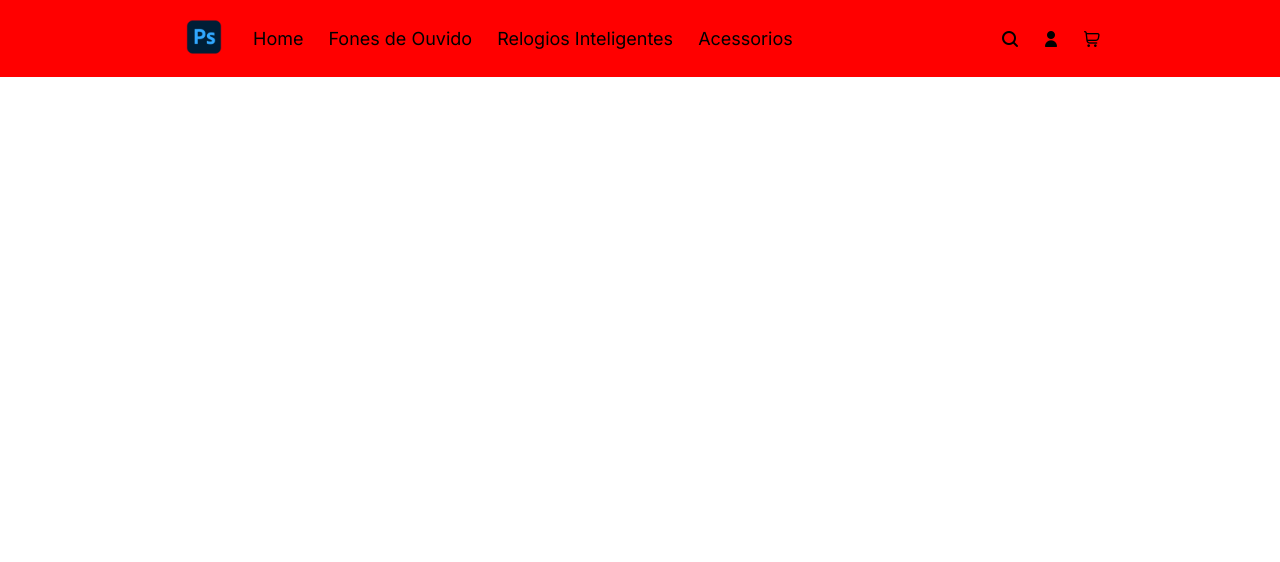
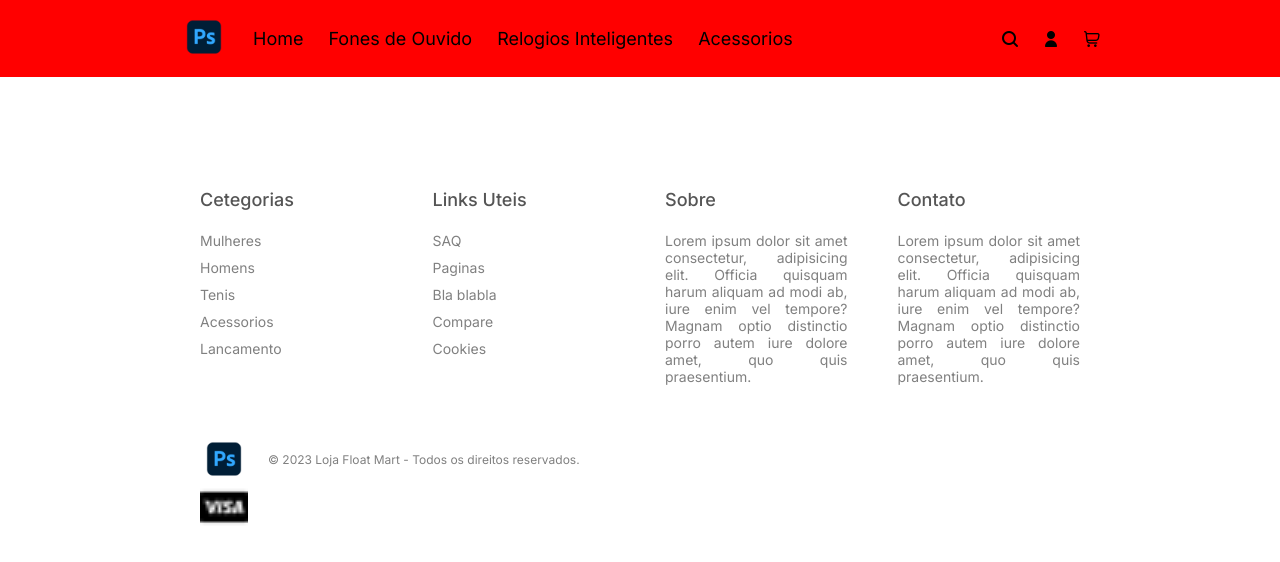
Before and after one commit to diasjoaoluiz/float-web, a Next.js app: page / in a window 1280 px wide. Shown: the top 562 px of the page. Built offline with nearby package versions, Linux system fonts and the light colour scheme.

Commit message:
teste de servidor

```diff
--- a/src/app/page.jsx
+++ b/src/app/page.jsx
@@ -1,11 +1,13 @@
 import Image from 'next/image'
 import GlobalStyle from './GlobalStyles';
 import Header from '@/components/Header/Header';
+import Footer from '@/components/Footer/Footer';
 
 export default function Home() {
   return (
     <main>
       <Header />
+      <Footer />
       <GlobalStyle />
     </main>
   )
--- /dev/null
+++ b/src/components/Footer/Footer.jsx
@@ -0,0 +1,91 @@
+"use client"
+import React from 'react';
+import Link from 'next/link';
+import Image from 'next/image';
+import { Text } from '@/app/GlobalStyles';
+import { FooterContainer, Top, TopSections, Titles, ContainerRowMobile, FooterText, ImageRowMobile, RowMobile, Bottom, Left, Logo, Copyright, Right, Payments, ImgPayments } from './Styled.Footer';
+
+
+export default function Footer () {
+    return(
+        <FooterContainer>
+            <Top>
+                <TopSections>
+                    <Titles>Cetegorias</Titles>
+                    <ContainerRowMobile>
+                        <FooterText>Mulheres</FooterText>
+                        <ImageRowMobile src="/images/angle-small-right.png"></ImageRowMobile>
+                    </ContainerRowMobile>
+                    <RowMobile></RowMobile>
+                    <ContainerRowMobile>
+                        <FooterText>Homens</FooterText>
+                        <ImageRowMobile src="/images/angle-small-right.png"></ImageRowMobile>
+                    </ContainerRowMobile>
+                    <RowMobile></RowMobile>
+                    <ContainerRowMobile>
+                        <FooterText>Tenis</FooterText>
+                        <ImageRowMobile src="/images/angle-small-right.png"></ImageRowMobile>
+                    </ContainerRowMobile>
+                    <RowMobile></RowMobile>
+                    <ContainerRowMobile>
+                        <FooterText>Acessorios</FooterText>
+                        <ImageRowMobile src="/images/angle-small-right.png"></ImageRowMobile>
+                    </ContainerRowMobile>
+                    <RowMobile></RowMobile>
+                    <ContainerRowMobile>
+                        <FooterText>Lancamento</FooterText>
+                        <ImageRowMobile src="/images/angle-small-right.png"></ImageRowMobile>
+                    </ContainerRowMobile>
+                    <RowMobile></RowMobile>
+                </TopSections>
+                <TopSections>
+                    <Titles>Links Uteis</Titles>
+                    <ContainerRowMobile>
+                        <FooterText>SAQ</FooterText>
+                        <ImageRowMobile src="/images/angle-small-right.png"></ImageRowMobile>
+                    </ContainerRowMobile>
+                    <RowMobile></RowMobile>
+                    <ContainerRowMobile>
+                        <FooterText>Paginas</FooterText>
+                        <ImageRowMobile src="/images/angle-small-right.png"></ImageRowMobile>
+                    </ContainerRowMobile>
+                    <RowMobile></RowMobile>
+                    <ContainerRowMobile>
+                        <FooterText>Bla blabla</FooterText>
+                        <ImageRowMobile src="/images/angle-small-right.png"></ImageRowMobile>
+                    </ContainerRowMobile>
+                    <RowMobile></RowMobile>
+                    <ContainerRowMobile>
+                        <FooterText>Compare</FooterText>
+                        <ImageRowMobile src="/images/angle-small-right.png"></ImageRowMobile>
+                    </ContainerRowMobile>
+                    <RowMobile></RowMobile>
+                    <ContainerRowMobile>
+                        <FooterText>Cookies</FooterText>
+                        <ImageRowMobile src="/images/angle-small-right.png"></ImageRowMobile>
+                    </ContainerRowMobile>
+                    <RowMobile></RowMobile>
+                </TopSections>
+                <TopSections>
+                    <Titles>Sobre</Titles>
+                    <FooterText>Lorem ipsum dolor sit amet consectetur, adipisicing elit. Officia quisquam harum aliquam ad modi ab, iure enim vel tempore? Magnam optio distinctio porro autem iure dolore amet, quo quis praesentium.</FooterText>
+                </TopSections>
+                <TopSections>
+                    <Titles>Contato</Titles>
+                    <FooterText>Lorem ipsum dolor sit amet consectetur, adipisicing elit. Officia quisquam harum aliquam ad modi ab, iure enim vel tempore? Magnam optio distinctio porro autem iure dolore amet, quo quis praesentium.</FooterText>
+                </TopSections>
+            </Top>
+            <Bottom>
+                <Left>
+                    <Logo src="/images/logo.png" alt=""></Logo>
+                    <Copyright>© 2023 Loja Float Mart - Todos os direitos reservados.</Copyright>
+                </Left>
+            </Bottom>
+            <Right>
+                <Payments>
+                    <ImgPayments src="/images/cc-visa.png"></ImgPayments>
+                </Payments>
+            </Right>
+        </FooterContainer>
+    );
+};
--- /dev/null
+++ b/src/components/Footer/Styled.Footer.jsx
@@ -0,0 +1,118 @@
+"use client";
+import styled from "styled-components";
+
+export const FooterContainer = styled.div `
+    margin: 100px 200px 20px 200px;
+
+    @media screen and (max-width: 950px) {
+        margin: 20px 20px 2px 5px;
+    }
+`;
+
+export const Top = styled.div `
+    display: flex;
+    gap: 50px;
+
+    @media screen and (max-width: 950px) {
+        display: block;
+    }
+`;
+
+export const TopSections = styled.div `
+    flex: 1;
+    display: flex;
+    flex-direction: column;
+    gap: 10px;
+    text-align: justify;
+    font-size: 14px;
+
+    @media screen and (max-width: 950px) {
+        flex: 1;
+        display: block;
+        flex-direction: row;
+        gap: 10px;
+        text-align: justify;
+        font-size: 14px;
+    }
+`;
+
+export const RowMobile = styled.div `
+    display: none;
+
+    @media screen and (max-width: 950px) {
+        display: block;
+        border-bottom: 1px solid gray;
+        margin-top: 10px;
+        margin-bottom: 10px;
+        justify-content: right;
+    }
+`;
+
+export const ContainerRowMobile = styled.div `
+    display: block;
+
+    @media screen and (max-width: 950px) {
+        display: flex;
+        justify-content: space-between;
+    }
+`;
+
+export const ImageRowMobile = styled.img `
+    width: 1.5;
+    display: none;
+    @media screen and (max-width: 950px) {
+        display: block;
+    }
+`;
+
+export const Titles = styled.h1 `
+    font-size: 18px;
+    font-weight: 500;
+    color: #555;
+    @media screen and (max-width: 950px) {
+        display: block;
+    }
+`;
+
+export const FooterText = styled.span `
+    color: gray;
+    @media screen and (max-width: 950px) {
+
+        display: block;
+    }
+`;
+
+export const Bottom = styled.div `
+    display: flex;
+    align-items: center;
+    justify-content: space-between;
+    margin-top: 50px;
+`;
+
+export const Left = styled.div `
+    display: flex;
+    align-items: center;
+`;
+
+export const Logo = styled.img `
+    width: 3rem;
+`;
+
+export const Copyright = styled.span `
+    margin-left: 20px;
+    font-size: 12px;
+    color: gray;
+`;
+
+export const Right = styled.div `
+
+`;
+
+export const Payments = styled.div `
+    display: flex;
+    justify-content: space-between;
+`;
+
+export const ImgPayments = styled.img `
+    width: 3rem;
+`;
--- a/src/components/Header/Header.jsx
+++ b/src/components/Header/Header.jsx
@@ -4,7 +4,7 @@ import Image from 'next/image';
 import { Text } from '@/app/GlobalStyles';
 import MobileMenu from '../MobileMenu/MobileMenu';
 import React, { useState, useEffect, useRef } from 'react';
-import { Container, Content, Left, Logo, NavItem, Right, MobileMenuIcon, HeaderContainer } from './Styled.Header';
+import { Container, Content, Left, Logo, NavItem, Right, MobileMenuIcon, HeaderContainer, NavItemRight } from './Styled.Header';
 
 export default function Header () {
     const [sidebar, setSidebar] = useState(false);
@@ -66,15 +66,15 @@ export default function Header () {
                         </NavItem>
                     </Left>
                     <Right>
-                        <NavItem>
+                        <NavItemRight>
                             <img src="/images/search.png" alt="" />
-                        </NavItem>
-                        <NavItem>
+                        </NavItemRight>
+                        <NavItemRight>
                             <img src="/images/user.png" alt="" />
-                        </NavItem>
-                        <NavItem>
+                        </NavItemRight>
+                        <NavItemRight>
                             <img src="/images/shopping-cart.png" alt="" />
-                        </NavItem>
+                        </NavItemRight>
                         <MobileMenuIcon onClick={toggleHamburgerMenu} src="/images/menu-burger.png" alt=""></MobileMenuIcon>
                         {sidebar && <MobileMenu active={closeSidebar} />}
                     </Right>
--- a/src/components/Header/Styled.Header.jsx
+++ b/src/components/Header/Styled.Header.jsx
@@ -38,6 +38,12 @@ export const NavItem = styled.div `
     }
 `;
 
+export const NavItemRight = styled.div `
+    display: flex;
+    align-items: center;
+    font-size: 1.125em;
+`;
+
 export const Right = styled.div`
     display: flex;
     align-items: center;
--- a/src/components/MobileMenu/MobileMenu.jsx
+++ b/src/components/MobileMenu/MobileMenu.jsx
@@ -10,8 +10,9 @@ export default function MobileMenu ({active}) {
         <MobileMenuContainer sidebar={active}>
             <TopContainer>
                 <IconsContainer>
+                    <Icons src="/images/search.png" alt=""></ Icons>
+                    <Icons src="/images/user.png" alt=""></ Icons>
                     <Icons src="/images/shopping-cart.png" alt=""></ Icons>
-                    <Icons src="/images/user.png" alt=""></ Icons>
                 </IconsContainer>
             </TopContainer>
             <Content>
--- a/src/components/MobileMenu/Styled.MobileMenu.jsx
+++ b/src/components/MobileMenu/Styled.MobileMenu.jsx
@@ -7,7 +7,7 @@ export const MobileMenuContainer = styled.div `
     display: flex;
     flex-direction: column;
     height: max-content;
-    width: min(280rem, 60%);
+    width: min(400rem, 60%);
     min-height: 100vh;
     position: fixed;
     top: 0px;
```
Also changed, not shown: src/app/GlobalStyles.jsx (+3 -4 lines).
